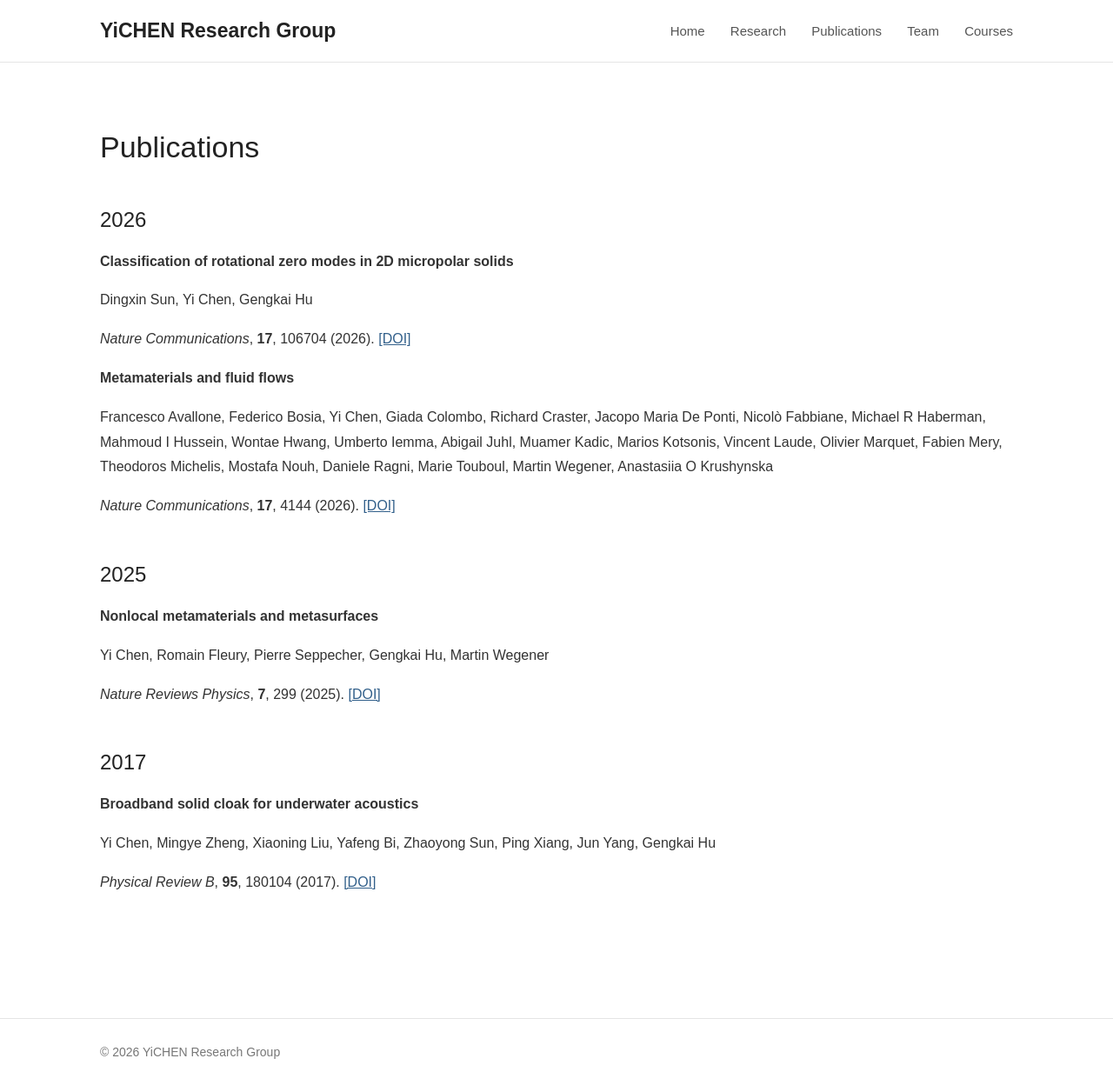
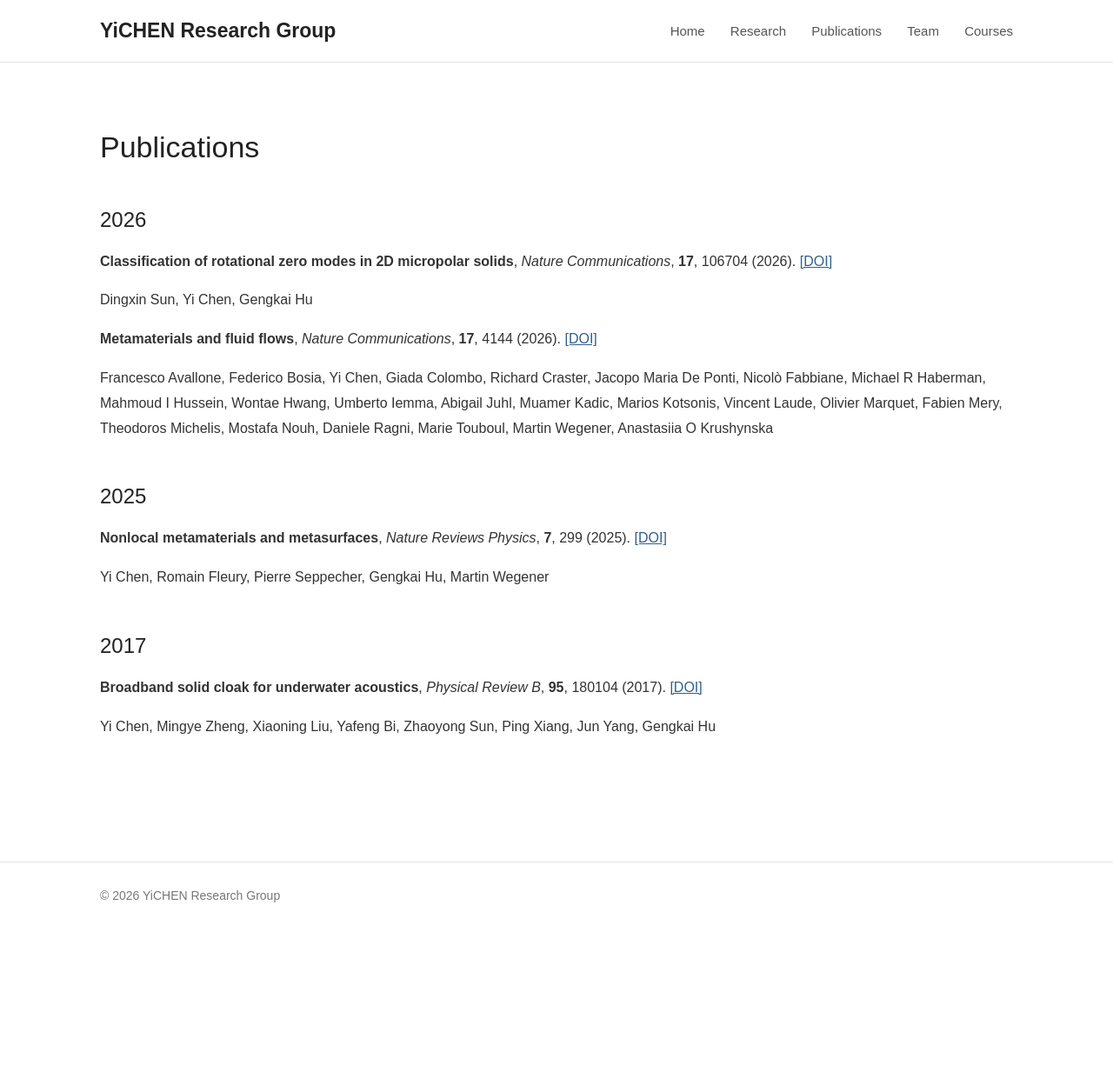
Before and after one commit to YiCHEN-Group/YiCHEN-Group, a Jekyll site: the page built from publications.md, in a window 1280 px wide. Shown: the whole page at 87% size. Built offline with Jekyll 4.4.1, drawn with Linux system fonts in a browser that asks for light colours; Markdown is read by kramdown in place of the engine named in the settings; after the commit the page ends 1068 px from its top, so only the background shows below that.

Commit message:
Remove duplicate journal details from publications
Removed duplicate journal information and DOI link from publication entries.

```diff
--- a/publications.md
+++ b/publications.md
@@ -22,20 +22,16 @@ title: Publications
 <div class="publication">
 
 <p>
-<strong>{{ paper.title }}</strong>
+<strong>{{ paper.title }}</strong>, <em>{{ paper.journal }}</em>, <strong>{{ paper.volumes }}</strong>, {{ paper.pages | split: '-' | first }} ({{ paper.year }}).
+{% if paper.doi %}
+<a href="{{ paper.doi }}" target="_blank">[DOI]</a>
+{% endif %}
 </p>
 
 <p>
 {{ paper.authors }}
 </p>
 
-<p>
-<em>{{ paper.journal }}</em>, <strong>{{ paper.volumes }}</strong>, {{ paper.pages | split: '-' | first }} ({{ paper.year }}).
-{% if paper.doi %}
-<a href="{{ paper.doi }}" target="_blank">[DOI]</a>
-{% endif %}
-</p>
-
 </div>
 
 {% endfor %}
```
